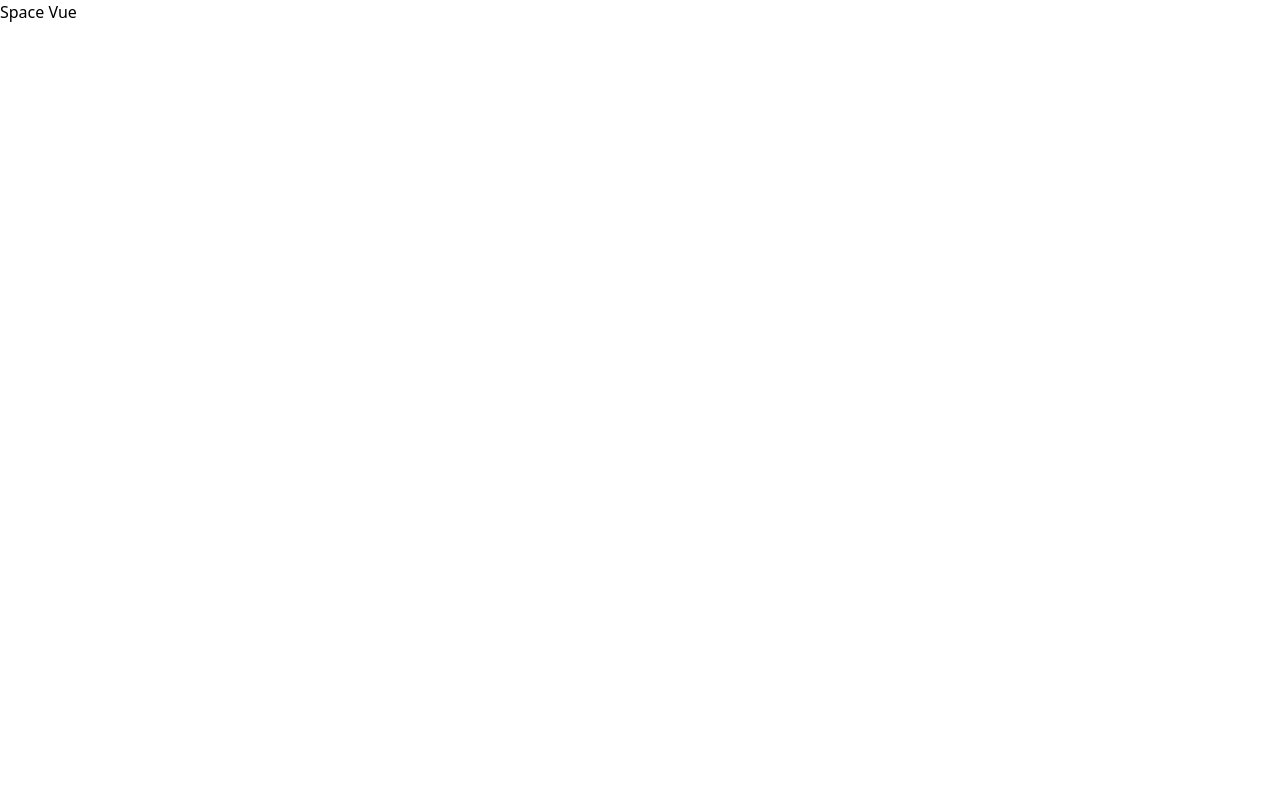
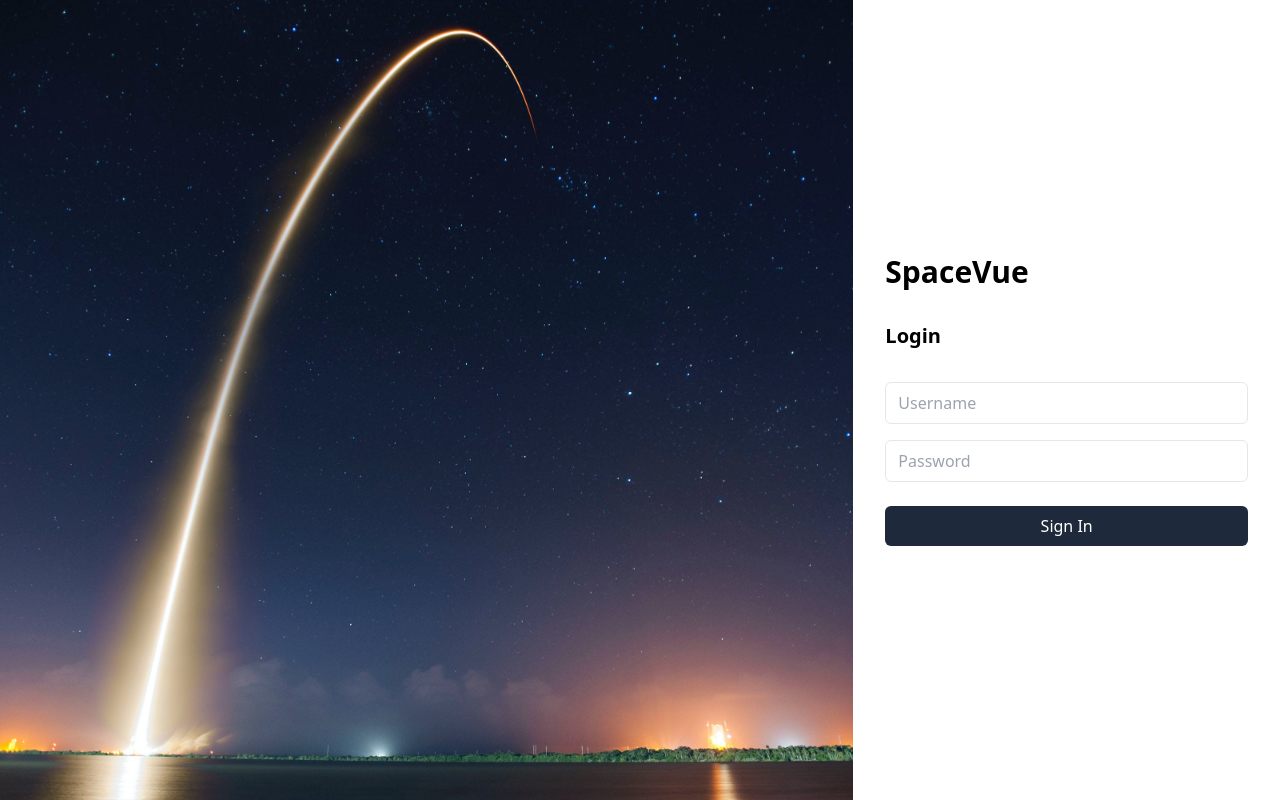
Before and after one commit to shaarkr/space-vue, a React (Vite) app: page / in a window 1280 px wide. Built offline with nearby package versions, Linux system fonts and the light colour scheme.

Commit message:
feat: add login page - add router - add simple login check

```diff
--- a/package.json
+++ b/package.json
@@ -11,7 +11,8 @@
   },
   "dependencies": {
     "react": "^18.2.0",
-    "react-dom": "^18.2.0"
+    "react-dom": "^18.2.0",
+    "react-router-dom": "^6.21.1"
   },
   "devDependencies": {
     "@types/react": "^18.2.43",
--- a/src/App.jsx
+++ b/src/App.jsx
@@ -1,5 +1,16 @@
-function App() {
-  return <h1>Space Vue</h1>
+import { BrowserRouter as Router, Route, Routes } from 'react-router-dom'
+import Login from './pages/Login'
+import Dashboard from './pages/Dashboard'
+
+const App = () => {
+  return (
+    <Router>
+      <Routes>
+        <Route path='/' element={<Login />} />
+        <Route path='/dashboard' element={<Dashboard />} />
+      </Routes>
+    </Router>
+  )
 }
 
 export default App
--- /dev/null
+++ b/src/pages/Dashboard.jsx
@@ -0,0 +1,5 @@
+const Dashboard = () => {
+  return <div>Dashboard</div>
+}
+
+export default Dashboard
--- /dev/null
+++ b/src/pages/Login.jsx
@@ -0,0 +1,61 @@
+import { useState } from 'react'
+import { useNavigate } from 'react-router-dom'
+import bannerImage from '../assets/img/space.jpg'
+
+const Login = () => {
+  const [username, setUsername] = useState('')
+  const [password, setPassword] = useState('')
+  let navigate = useNavigate()
+
+  const handleLogin = () => {
+    if (username === 'admin' && password === 'admin') {
+      navigate('/dashboard')
+    } else {
+      alert('Invalid credentials. Please try again.')
+    }
+  }
+
+  return (
+    <div className='flex flex-col justify-center md:h-screen itemrs-center md:flex-row'>
+      <div className='bg-gray-200 md:h-screen md:w-2/3'>
+        <img
+          src={bannerImage}
+          alt='rocket launching into space'
+          className='object-cover w-full h-full'
+        />
+      </div>
+
+      <div className='flex flex-col p-4 bg-white md:p-8 md:w-1/3 md:items-center md:justify-center'>
+        <div className='w-full mb-4 md:mb-8'>
+          <h1 className='mb-4 text-3xl font-bold md:mb-8'>SpaceVue</h1>
+          <h2 className='text-xl font-semibold'>Login</h2>
+        </div>
+
+        <form onSubmit={handleLogin}>
+          <input
+            type='text'
+            placeholder='Username'
+            className='w-full px-3 py-2 mb-4 border rounded-md outline-none focus-visible:outline-slate-800'
+            value={username}
+            onChange={e => setUsername(e.target.value)}
+          />
+          <input
+            type='password'
+            placeholder='Password'
+            className='w-full px-3 py-2 mb-6 border rounded-md outline-none focus-visible:outline-slate-800'
+            value={password}
+            onChange={e => setPassword(e.target.value)}
+          />
+          <button
+            type='submit'
+            className='w-full px-4 py-2 text-white rounded-md outline-none bg-slate-800 focus-visible:outline-slate-800'
+          >
+            Sign In
+          </button>
+        </form>
+      </div>
+    </div>
+  )
+}
+
+export default Login
```
Also changed, not shown: src/assets/img/space.jpg (added), 1 other file (tests, documents, lock files or other folders).
